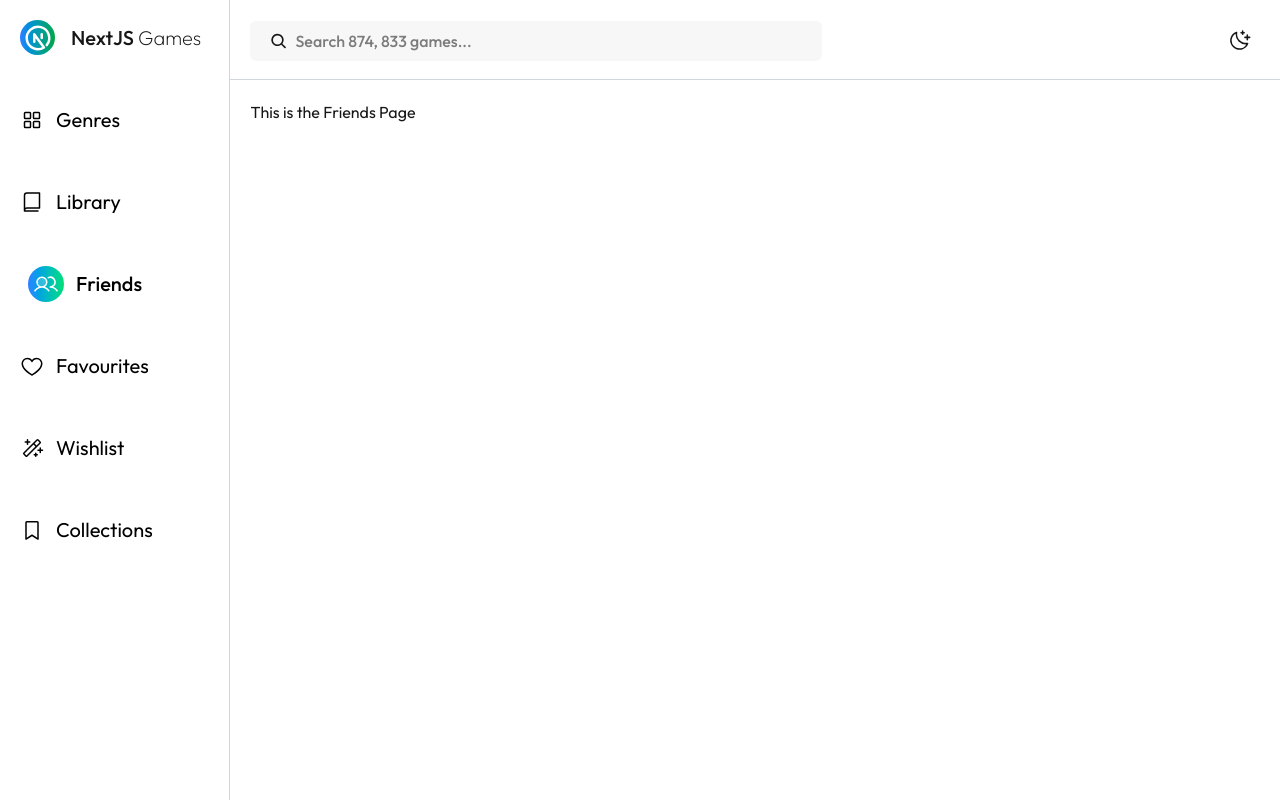
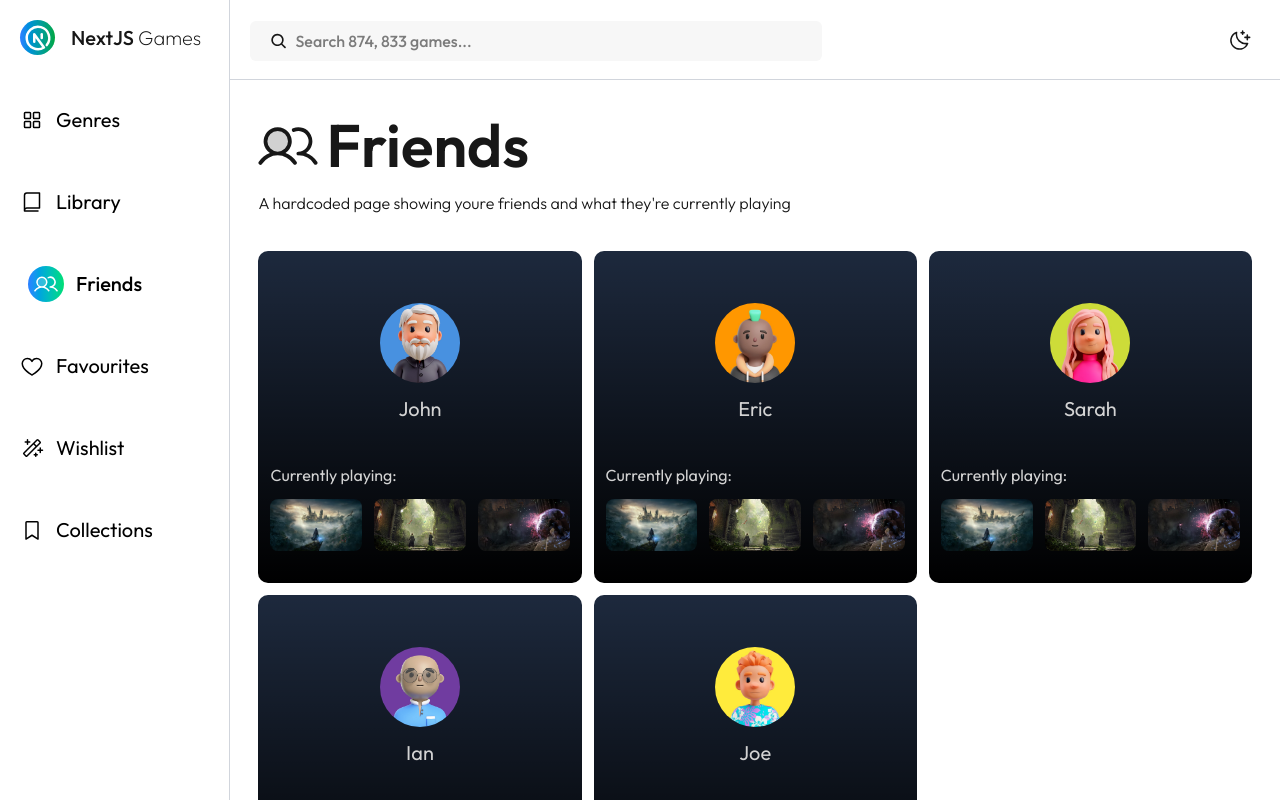
Before and after one commit to amitk7288/nextjs-gamedb, a Next.js app: page /friends in a window 1280 px wide. Built offline with nearby package versions, Linux system fonts and the light colour scheme.

Commit message:
added the friends page

```diff
--- a/src/app/friends/page.tsx
+++ b/src/app/friends/page.tsx
@@ -1,3 +1,64 @@
+import CardGridPage from "@/modules/shared/ui/components/card-grid-page/CardGridPage";
+import FriendCard from "@/modules/shared/ui/components/friend-card/FriendCard";
+import friend1 from "../../../public/1.jpg";
+import friend2 from "../../../public/2.jpg";
+import friend3 from "../../../public/3.jpg";
+import friend4 from "../../../public/4.jpg";
+import friend5 from "../../../public/5.jpg";
+import game from "../../../public/hogwarts-legacy.webp";
+import hl1 from "../../../public/hl-1.jpg";
+import hl2 from "../../../public/hl-2.jpg";
+import { PiUsersDuotone } from "react-icons/pi";
+
+const friends = [
+  {
+    id: 1,
+    name: "John",
+    img: friend1,
+    game1: game,
+    game2: hl1,
+    game3: hl2,
+  },
+  {
+    id: 2,
+    name: "Eric",
+    img: friend2,
+    game1: game,
+    game2: hl1,
+    game3: hl2,
+  },
+  {
+    id: 3,
+    name: "Sarah",
+    img: friend3,
+    game1: game,
+    game2: hl1,
+    game3: hl2,
+  },
+  {
+    id: 4,
+    name: "Ian",
+    img: friend4,
+    game1: game,
+    game2: hl1,
+    game3: hl2,
+  },
+  {
+    id: 5,
+    name: "Joe",
+    img: friend5,
+    game1: game,
+    game2: hl1,
+    game3: hl2,
+  },
+];
+
 export default function Friends() {
-  return <p>This is the Friends Page</p>;
+  return (
+    <CardGridPage title={`Friends`} desc={`A hardcoded page showing youre friends and what they're currently playing`} icon={PiUsersDuotone}>
+      {friends.map((f) => (
+        <FriendCard key={f.id} img={f.img} name={f.name} game1={f.game1} game2={f.game2} game3={f.game3} />
+      ))}
+    </CardGridPage>
+  );
 }
```
Also changed, not shown: src/modules/shared/ui/components/friend-card/FriendCard.tsx (+6 -4 lines).
